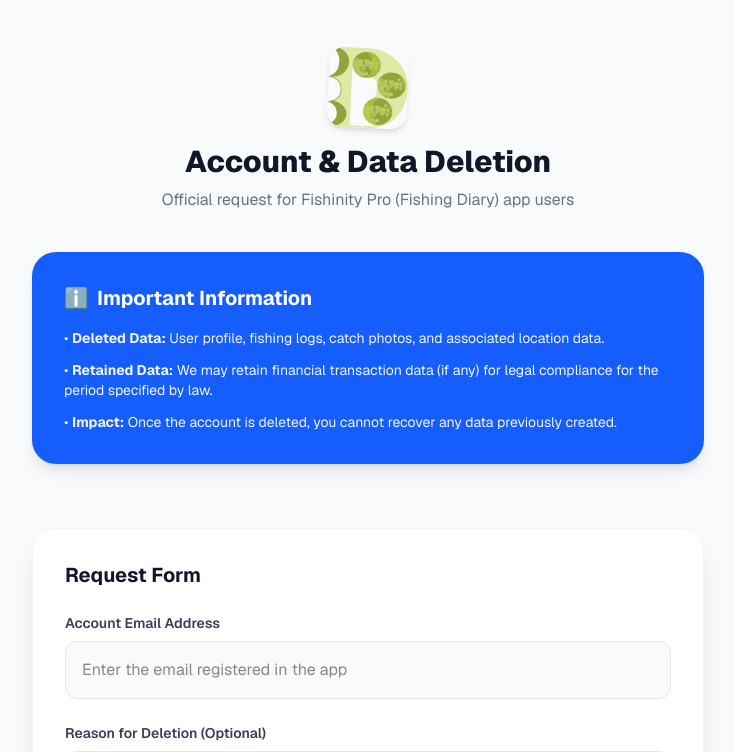
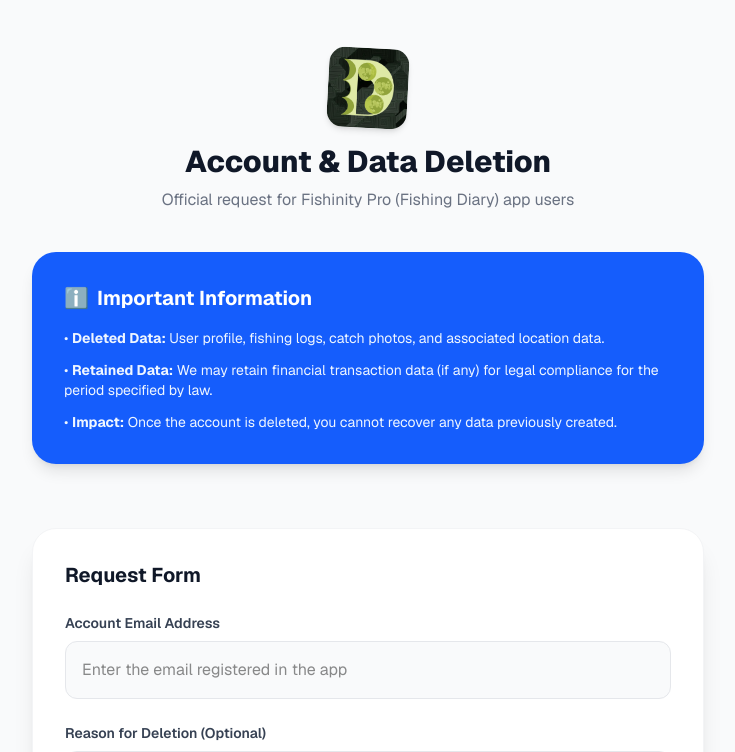
Before and after one commit to thefishingdiaryapp-lab/fishingdiaryweb, a Next.js app: page /delete-account in a window 1280 px wide. Shown: the top 752 px of the page, without its empty margins (272-1007 px from the left). Built offline with nearby package versions, Linux system fonts and the light colour scheme; no server answers.

Commit message:
adjsutment logo

```diff
--- a/app/delete-account/page.tsx
+++ b/app/delete-account/page.tsx
@@ -102,7 +102,7 @@
       <div className="max-w-2xl mx-auto">
         {/* Header Section */}
         <div className="text-center mb-10">
-          <img src="/logo.png" alt="Fishinity Pro" className="w-20 h-20 mx-auto mb-4 rounded-2xl shadow-md rotate-3" />
+          <img src="/play_store_512.png" alt="Fishinity Pro" className="w-20 h-20 mx-auto mb-4 rounded-2xl shadow-md rotate-3" />
           <h1 className="text-3xl font-extrabold text-gray-900">Account & Data Deletion</h1>
           <p className="text-gray-500 mt-2">Official request for Fishinity Pro (Fishing Diary) app users</p>
         </div>
```
